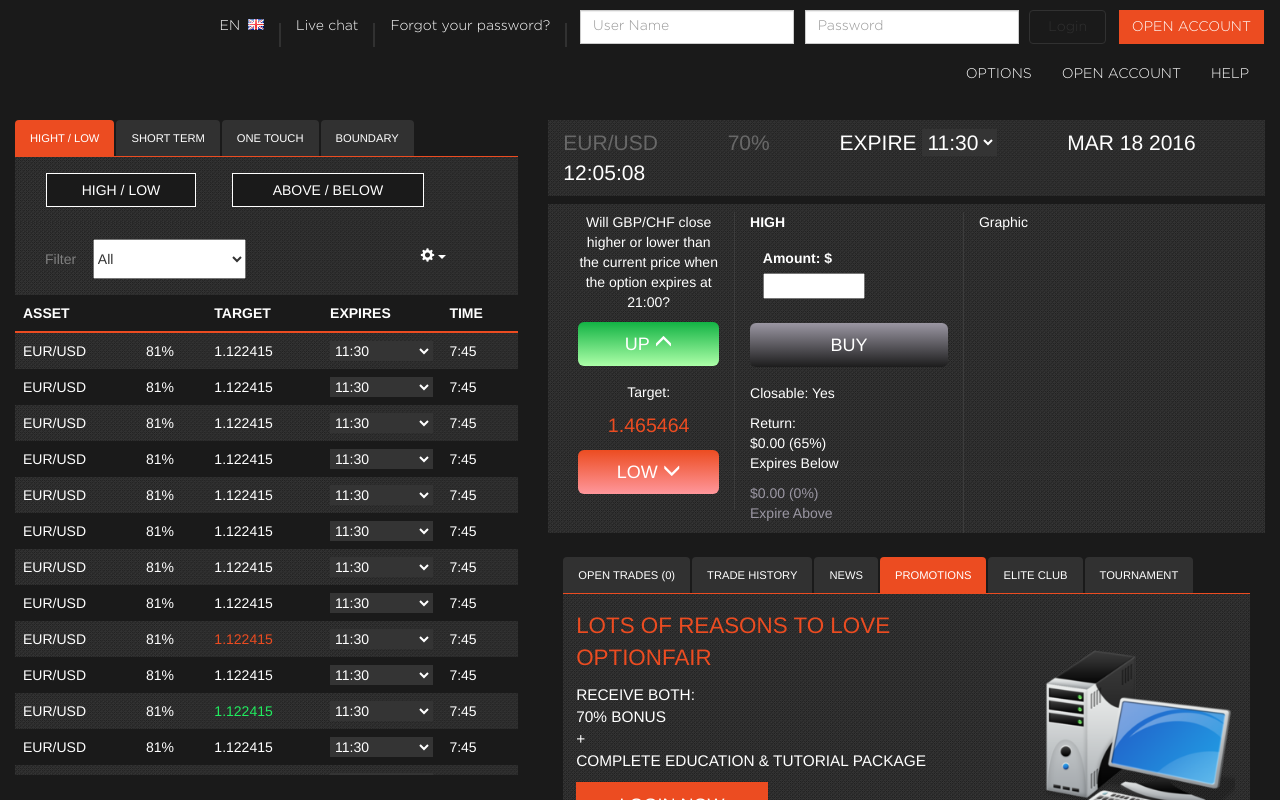
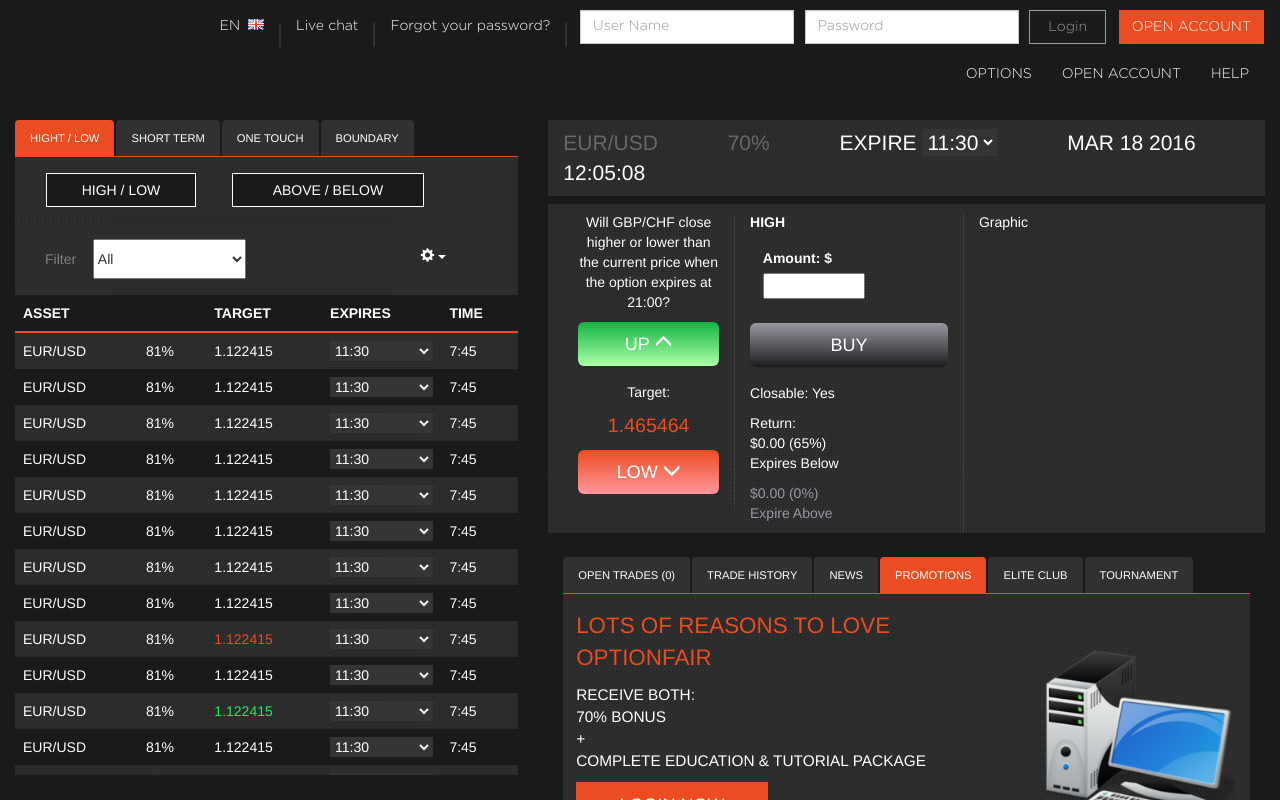
Before and after one commit to avoska/megamag, a plain HTML site: page index.html in a window 1280 px wide. Shown: the top 800 px of the page. Drawn offline with Linux system fonts and the light colour scheme.

Commit message:
login btn changed

```diff
--- a/css/style.css
+++ b/css/style.css
@@ -112,8 +112,9 @@
 	margin-left: 0.5vw;
 	width: 6vw;
 	background-color: transparent;
-	border-color: #313131;
-	color: #313131;
+	border-radius: 0;
+	border-color: #9b97a3;
+	color: #9b97a3;
 }
 
 .btn-block1 {
```
